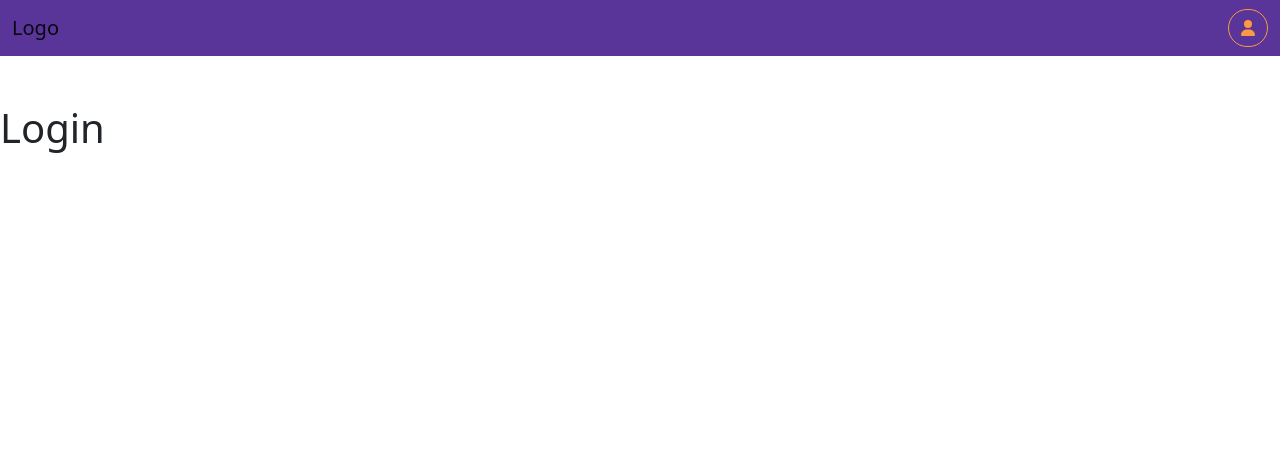
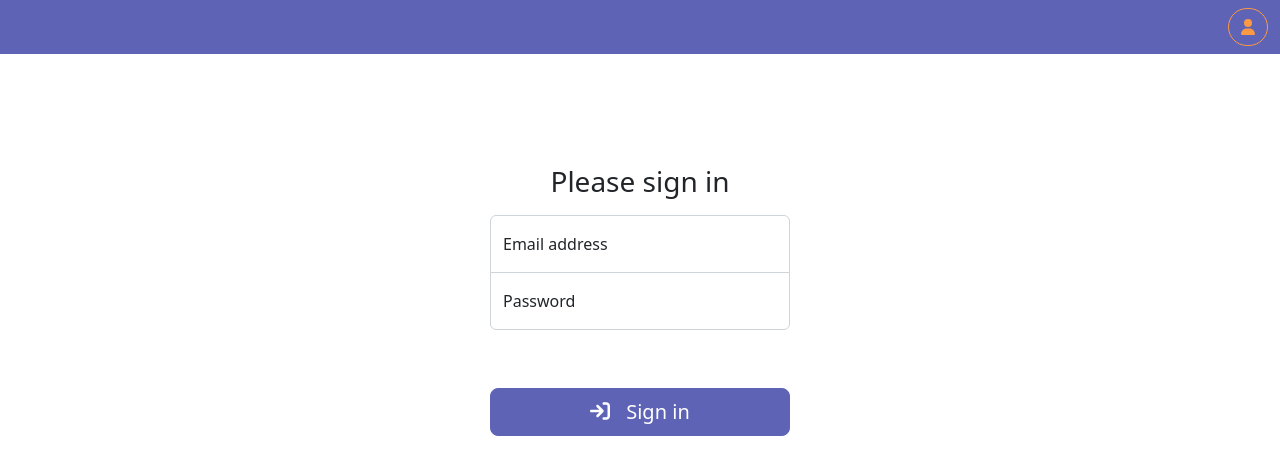
Before and after one commit to gstring33/mdh-true-gift, a Vue app: page /login in a window 1280 px wide. Shown: the top 474 px of the page. Built offline with nearby package versions, Linux system fonts and the light colour scheme.

Commit message:
create login view

```diff
--- a/src/assets/scss/bootstrap.scss
+++ b/src/assets/scss/bootstrap.scss
@@ -1,4 +1,4 @@
-$primary: #59359a;
+$primary: #5e63b6;
 $secondary: #fd9843;
 $success: #75b798;
 $info: #9ec5fe;
--- a/src/components/common/Navbar.vue
+++ b/src/components/common/Navbar.vue
@@ -1,7 +1,8 @@
 <template>
   <nav class="navbar navbar-expand-lg bg-primary mb-5">
     <div class="container-fluid">
-      <router-link class="navbar-brand" to="/">Logo</router-link>
+      <router-link class="navbar-brand" to="/">
+      </router-link>
       <button
         class="navbar-toggler"
         type="button"
--- a/src/main.js
+++ b/src/main.js
@@ -6,13 +6,13 @@ import router from "./router";
 
 import { FontAwesomeIcon } from "@fortawesome/vue-fontawesome";
 import { library } from "@fortawesome/fontawesome-svg-core";
-import { faMarker, faTrashCan, faCartPlus, faPaperPlane, faCheck, faUser, faXmark, faFloppyDisk} from  "@fortawesome/free-solid-svg-icons";
+import { faMarker, faTrashCan, faCartPlus, faPaperPlane, faCheck, faUser, faXmark, faFloppyDisk, faArrowRightToBracket} from  "@fortawesome/free-solid-svg-icons";
 
 import "./assets/scss/main.scss";
 
 const app = createApp(App);
 
-library.add(faMarker, faTrashCan, faCartPlus, faPaperPlane, faCheck, faUser, faXmark, faFloppyDisk)
+library.add(faMarker, faTrashCan, faCartPlus, faPaperPlane, faCheck, faUser, faXmark, faFloppyDisk, faArrowRightToBracket)
 
 app.use(createPinia());
 app.use(router);
--- a/src/views/auth/LoginView.vue
+++ b/src/views/auth/LoginView.vue
@@ -1,13 +1,66 @@
 <template>
-  <div class="section">
-    <h1 class="title">Login</h1>
+  <div class="container">
+    <main class="form-signin">
+      <form class="text-center">
+        <h1 class="h3 mb-3 fw-normal mt-5">Please sign in</h1>
+        <div class="form-floating">
+          <input type="email" class="form-control" id="floatingInput" placeholder="name@example.com">
+          <label for="floatingInput">Email address</label>
+        </div>
+        <div class="form-floating">
+          <input type="password" class="form-control" id="floatingPassword" placeholder="Password">
+          <label for="floatingPassword">Password</label>
+        </div>
+        <button class="w-100 btn btn-lg btn-primary mt-5" type="submit">
+          <font-awesome-icon :icon="['fas', 'arrow-right-to-bracket']" class="me-3" />Sign in
+        </button>
+      </form>
+    </main>
   </div>
 </template>
 
-<script>
-export default {
-  name: "LoginView",
-};
+<script scoped>
+
 </script>
 
-<style scoped></style>
+<style scoped>
+html,
+body {
+  height: 100%;
+}
+
+body {
+  display: flex;
+  align-items: center;
+  padding-top: 40px;
+  padding-bottom: 40px;
+  background-color: #f5f5f5;
+}
+
+.form-signin {
+  width: 100%;
+  max-width: 330px;
+  padding: 15px;
+  margin: auto;
+}
+
+.form-signin .checkbox {
+  font-weight: 400;
+}
+
+.form-signin .form-floating:focus-within {
+  z-index: 2;
+}
+
+.form-signin input[type="email"] {
+  margin-bottom: -1px;
+  border-bottom-right-radius: 0;
+  border-bottom-left-radius: 0;
+}
+
+.form-signin input[type="password"] {
+  margin-bottom: 10px;
+  border-top-left-radius: 0;
+  border-top-right-radius: 0;
+}
+</style>
```
